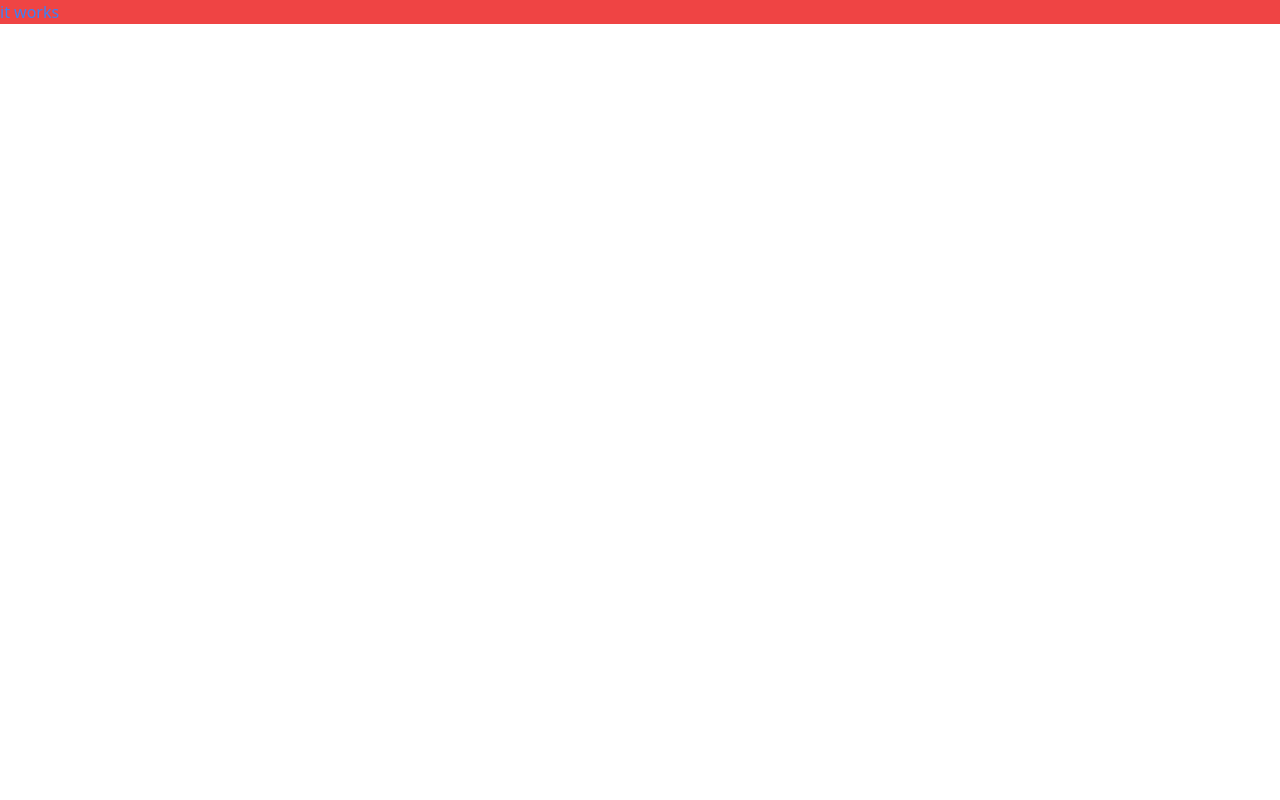
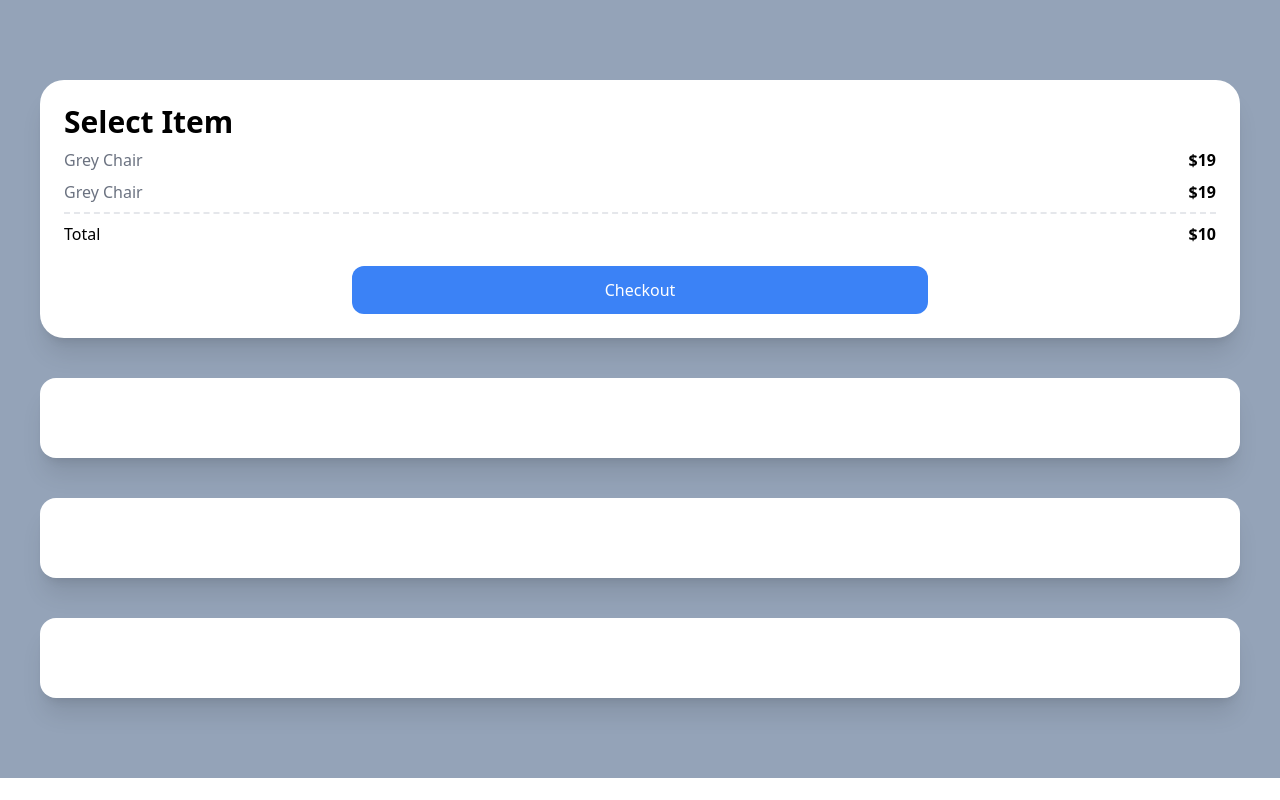
Before and after one commit to juhui88/NextJsStudy, a Next.js app in the folder tailwindcss/: page / in a window 1280 px wide. Built offline with nearby package versions, Linux system fonts and the light colour scheme.

Commit message:
Test Drive part One

```diff
--- a/tailwindcss/pages/index.tsx
+++ b/tailwindcss/pages/index.tsx
@@ -2,11 +2,33 @@
 
 const Home:NextPage = () =>{
   return (
-    <>
-      <div className='bg-red-500'>
-        <h1 className='text-blue-500'>it works</h1>
+    <div className="bg-slate-400 py-20 px-10 grid gap-10">
+      <div className="bg-white p-6 rounded-3xl shadow-xl">
+        <span className="font-semibold text-3xl">Select Item</span>
+        <div className="flex justify-between my-2">
+          <span className="text-gray-500">Grey Chair</span>
+          <span className="font-semibold">$19</span>
+        </div>
+        <div className="flex justify-between">
+          <span className="text-gray-500">Grey Chair</span>
+          <span className="font-semibold">$19</span>
+        </div>
+        <div className="flex justify-between mt-2 pt-2 border-t-2 border-dashed">
+          <span>Total</span>
+          <span className="font-semibold">$10</span>
+        </div>
+        <div
+          className="mt-5 bg-blue-500 text-white p-3
+          text-center rounded-xl w-2/4 mx-auto
+         "
+        >
+          Checkout
+        </div>
       </div>
-    </>
+      <div className="bg-white p-10 rounded-2xl shadow-xl"></div>
+      <div className="bg-white p-10 rounded-2xl shadow-xl"></div>
+      <div className="bg-white p-10 rounded-2xl shadow-xl"></div>
+    </div>
   )
 }
 
```
